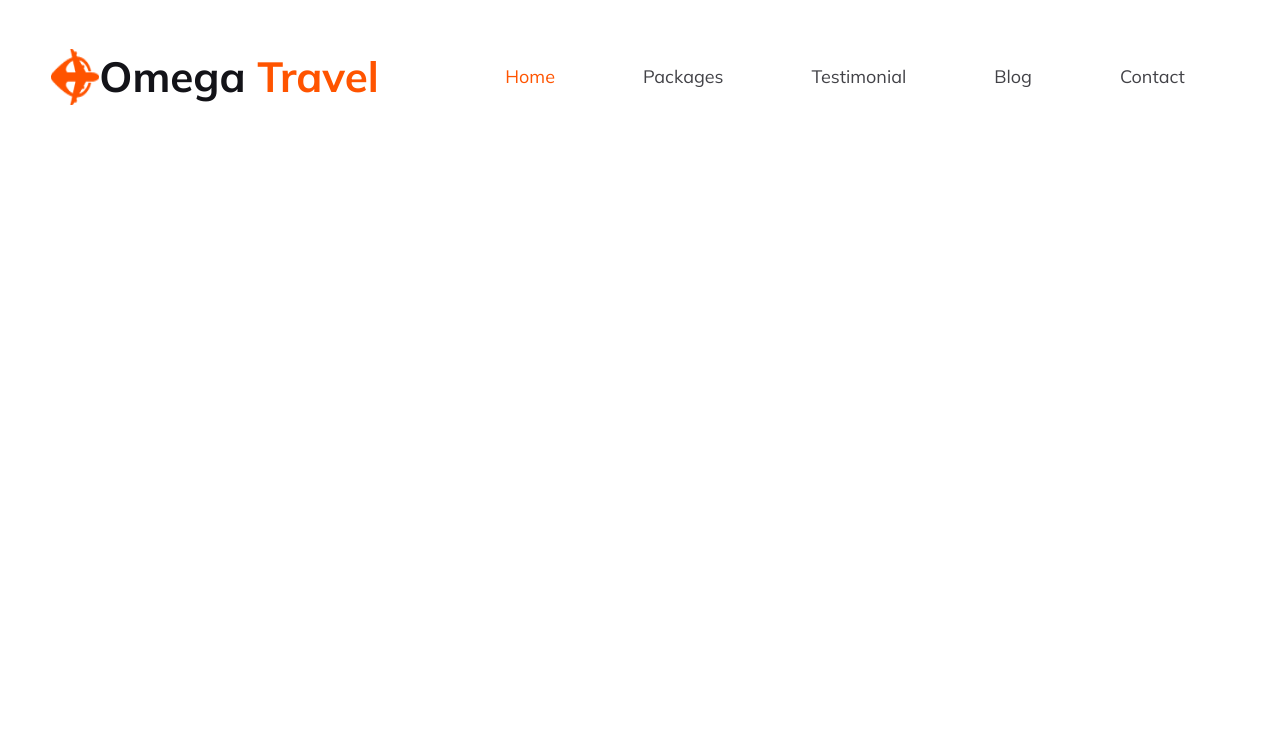
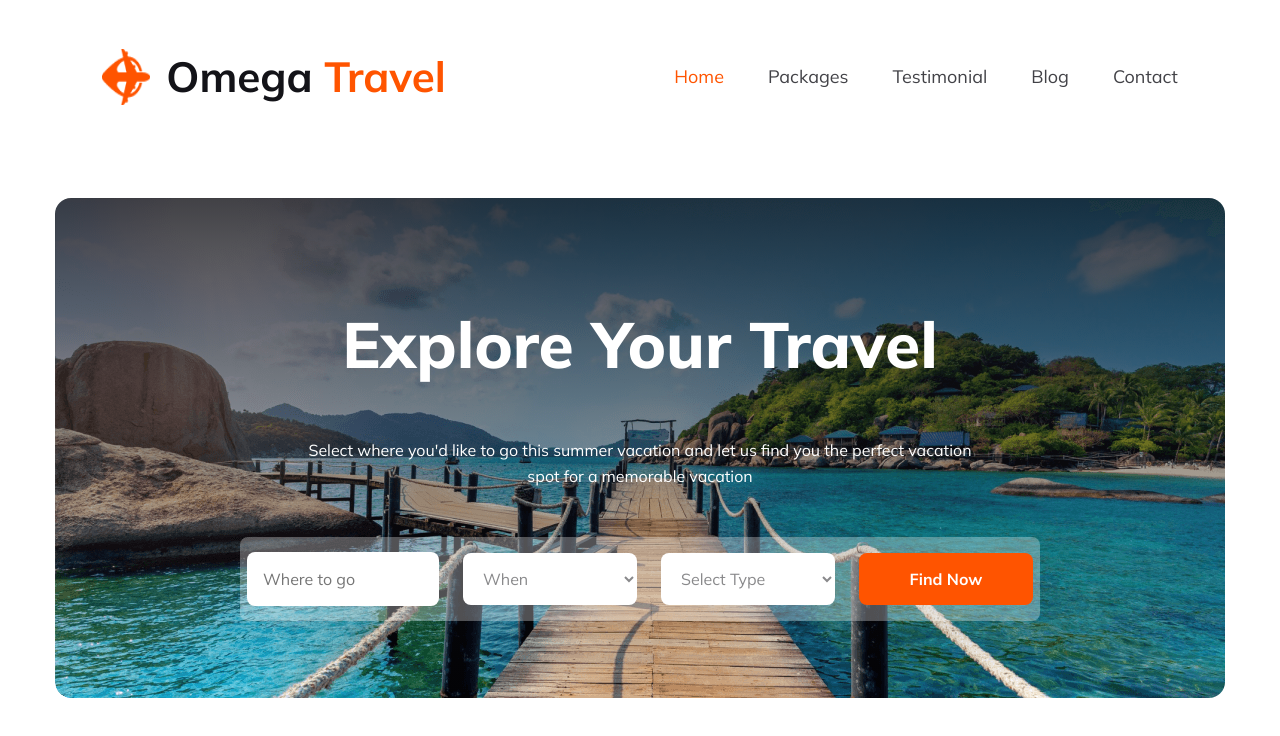
Before and after one commit to Reaper191139/B9-A2, a plain HTML site: page index.html in a window 1280 px wide. Drawn offline with Linux system fonts and the light colour scheme.

Commit message:
Completed the banner

```diff
--- a/index.html
+++ b/index.html
@@ -22,14 +22,32 @@
         </div>
         <div>
           <ul class="options">
-            <li><a class="home" href="">Home</a><li>
-            <li><a href="">Packages</a><li>
-            <li><a href="">Testimonial</a><li>
-            <li><a href="">Blog</a><li>
-            <li><a href="">Contact</a><li>
+            <li><a class="home" href="">Home</a></li>
+            <li><a href="">Packages</a></li>
+            <li><a href="">Testimonial</a></li>
+            <li><a href="">Blog</a></li>
+            <li><a href="">Contact</a></li>
           </ul>
         </div>
       </nav>
+      <section class="banner">
+        <h1 class="banner-name">Explore Your Travel</h1>
+        <p class="banner-description">
+          Select where you'd like to go this summer vacation and let us find you
+          the perfect vacation spot for a memorable vacation
+        </p>
+        <section class="select">
+          <input type="text" class="where" placeholder="Where to go" />
+          <select name="" id="when">
+            <option value="disabled selected hidden">When</option>
+          </select>
+          <select name="" id="select-type">
+            <option value="disabled selected hidden">Select Type</option>
+          </select>
+          <button class="btn-orange">Find Now</button>
+        </section>
+      </section>
     </header>
+    <main></main>
   </body>
 </html>
--- a/styles/styles.css
+++ b/styles/styles.css
@@ -3,6 +3,7 @@
 * {
   font-family: "Mulish", sans-serif;
 }
+/* navbar*/
 .logo {
   width: 48px;
   height: 56.008px;
@@ -43,3 +44,88 @@ nav ul {
   display: flex;
   align-items: center;
 }
+nav img {
+  margin-right: 16px;
+}
+/*banner*/
+.banner {
+  background-image: linear-gradient(
+      180deg,
+      rgba(19, 19, 24, 0.8) 0%,
+      rgba(19, 19, 24, 0) 100%
+    ),
+    url("../images/Group\ 13\ \(1\)\ \(1\).png");
+  background-repeat: no-repeat;
+  width: 1170px;
+  min-height: 500px ;
+  margin: auto;
+  border-radius: 16px;
+}
+.banner-name {
+  text-align: center;
+  padding-top: 106px;
+  padding-bottom: none;
+  color: #fff;
+  font-family: Mulish;
+  font-size: 64px;
+  font-style: normal;
+  font-weight: 800;
+  line-height: normal;
+}
+.banner-description {
+  width: 676px;
+  color: #fff;
+  text-align: center;
+  margin: auto;
+  margin-top: 24px;
+  padding-bottom: 48px;
+  font-family: Mulish;
+  font-size: 16px;
+  font-style: normal;
+  font-weight: 400;
+  line-height: 26px;
+}
+.select {
+  display: flex;
+  justify-content: center;
+  align-items: center;
+  border-radius: 8px;
+  gap: 24px;
+  width: 800px;
+  height: 84px;
+  background: rgba(255, 255, 255, 0.3);
+  margin: auto;
+}
+
+#when,
+#select-type,
+.where {
+  width: 174px;
+  height: 52px;
+  flex-shrink: 0;
+  border-radius: 8px;
+  background: #fff;
+  border: none;
+  padding-left: 16px;
+  color: rgba(19, 19, 24, 0.5);
+  font-family: Mulish;
+  font-size: 16px;
+  font-style: normal;
+  font-weight: 400;
+  line-height: normal;
+}
+.btn-orange {
+  width: 174px;
+  height: 52px;
+  flex-shrink: 0;
+  border-radius: 8px;
+  background: #ff5400;
+  color: #fff;
+  text-align: center;
+  font-family: Mulish;
+  font-size: 16px;
+  font-style: normal;
+  font-weight: 700;
+  line-height: normal;
+  border: none;
+}
```
